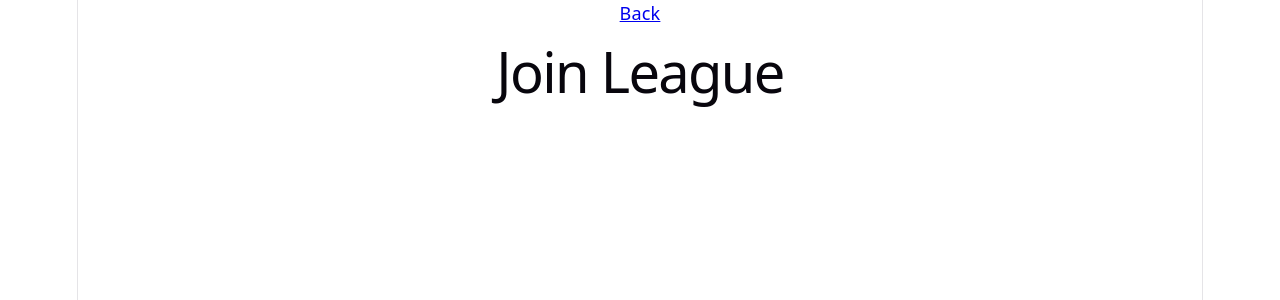
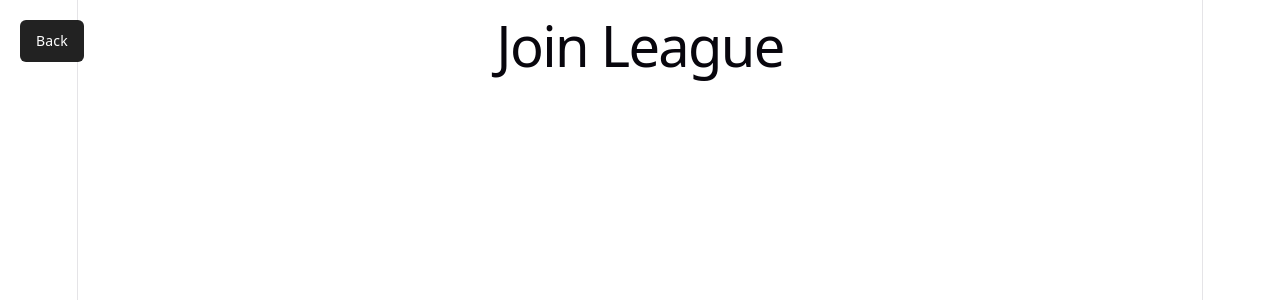
Before and after one commit to AidanZhou12/DownTheStretch, a React app in the folder Frontend/: page /join in a window 1280 px wide. Shown: the top 300 px of the page. Built offline with nearby package versions, Linux system fonts and the light colour scheme; the HTML template or start-up script is replaced by a standard one.

Commit message:
Back buttons are actually buttons

```diff
--- a/Frontend/src/pages/Create.jsx
+++ b/Frontend/src/pages/Create.jsx
@@ -1,4 +1,5 @@
 import { Link } from 'react-router';
+import './pages.css';
 
 function CreateLeague() {
     return (
--- a/Frontend/src/pages/Join.jsx
+++ b/Frontend/src/pages/Join.jsx
@@ -1,4 +1,5 @@
 import { Link } from 'react-router';
+import './pages.css';
 
 function JoinLeague() {
     return (
--- a/Frontend/src/pages/Login.jsx
+++ b/Frontend/src/pages/Login.jsx
@@ -1,4 +1,5 @@
 import { Link } from 'react-router';
+import './pages.css';
 
 function LoginPage() {
     return (
--- /dev/null
+++ b/Frontend/src/pages/pages.css
@@ -0,0 +1,15 @@
+.back-button {
+  position: absolute;
+  top: 20px;
+  left: 20px;
+  padding: 8px 16px;
+  border-radius: 6px;
+  background-color: #222;
+  color: white;
+  text-decoration: none;
+  font-size: 14px;
+}
+
+.back-button:hover {
+  background-color: #444;
+}
```
